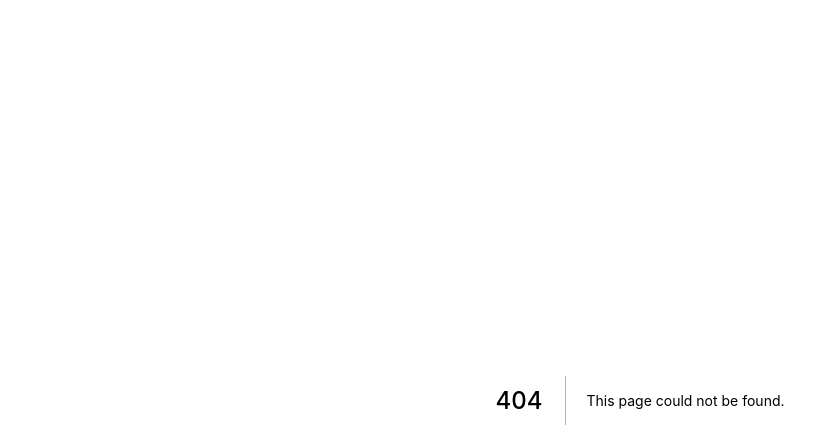
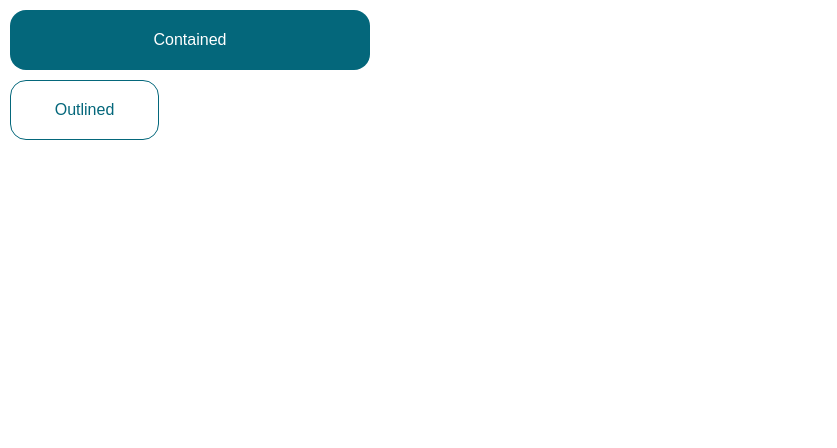
Before and after one commit to DiyazMukhanov/express-english, a Next.js app: page /test in a window 1280 px wide. Before the commit this address had no page. Shown: the top 448 px of the page, without its empty margins (0-837 px from the left). Built offline with nearby package versions, Linux system fonts and the light colour scheme.

Commit message:
Initializacia projecta

```diff
--- /dev/null
+++ b/components/Button/Button.module.scss
@@ -0,0 +1,46 @@
+.button {
+  display: flex;
+  justify-content: center;
+  align-items: center;
+  padding: 16px 28px 16px 28px;
+  min-width: fit-content;
+  border: none;
+  border-radius: 16px;
+  cursor: pointer;
+  transition: all .25s ease-in-out;
+}
+
+.large {
+  height: 67px;
+  font-size: 18px;
+}
+
+.medium {
+  height: 60px;
+  font-size: 16px;
+}
+
+.small {
+  height: 45px;
+  font-size: 14px;
+}
+
+.contained {
+  color: var(--color-white);
+  background-color: var(--color-primary);
+
+  &:hover {
+    background-color: var(--color-ocean);
+  }
+}
+
+.outlined {
+  color: var(--color-primary);
+  background-color: var(--color-white);
+  border: 1px solid var(--color-primary);
+
+  &:hover {
+    background-color: var(--color-primary);
+    color: var(--color-white);
+  }
+}
--- /dev/null
+++ b/components/Button/index.js
@@ -0,0 +1,28 @@
+import styles from './Button.module.scss'
+import classNames from 'classnames'
+
+export const Button = ({
+    children,
+    className,
+    onClick,
+    variant = 'contained',
+    size = 'medium'
+                       }) => {
+    const classes = classNames(styles.button,
+        styles[variant],
+        styles[size],
+        className
+        )
+
+    const handleClick = event => {
+        onclick(event);
+    }
+
+    return (
+        <button
+        className={classes}
+        onClick={handleClick}
+    >
+            {children}
+        </button>);
+}
--- a/package.json
+++ b/package.json
@@ -9,9 +9,11 @@
     "lint": "next lint"
   },
   "dependencies": {
+    "classnames": "^2.3.2",
     "next": "12.3.1",
     "react": "18.2.0",
-    "react-dom": "18.2.0"
+    "react-dom": "18.2.0",
+    "sass": "^1.49.0"
   },
   "devDependencies": {
     "eslint": "8.25.0",
--- a/pages/_app.js
+++ b/pages/_app.js
@@ -1,4 +1,4 @@
-import '../styles/globals.css'
+import '../styles/globals.scss'
 
 function MyApp({ Component, pageProps }) {
   return <Component {...pageProps} />
--- a/pages/api/hello.js
+++ /dev/null
@@ -1,5 +0,0 @@
-// Next.js API route support: https://nextjs.org/docs/api-routes/introduction
-
-export default function handler(req, res) {
-  res.status(200).json({ name: 'John Doe' })
-}
--- /dev/null
+++ b/pages/test.js
@@ -0,0 +1,12 @@
+import {Button} from "../components/Button"
+import styles from "./test.module.scss"
+import classNames from "classnames"
+
+export default function Test() {
+    return (
+        <div>
+            <Button variant='contained' className={classNames(styles.button, styles.wide)}>Contained</Button>
+            <Button variant='outlined' className={classNames(styles.button, styles.normalWidth)}>Outlined</Button>
+        </div>
+    )
+}
--- /dev/null
+++ b/pages/test.module.scss
@@ -0,0 +1,11 @@
+.button {
+  margin: 10px;
+}
+
+.wide {
+  width: 360px;
+}
+
+.normalWidth {
+  width: 149px;
+}
--- /dev/null
+++ b/styles/_variables.scss
@@ -0,0 +1,8 @@
+:root {
+  --color-primary: #04677B;
+  --color-white: #ffffff;
+  --color-ocean: #00516C;
+
+  --brand-font: "Manrope", "Muller", -apple-system, "BlinkMacSystemFont", Segoe UI, "Roboto", Oxygen,
+  Ubuntu, "Cantarell", Fira Sans, Droid Sans, Helvetica Neue, sans-serif;
+}
--- a/styles/globals.css
+++ /dev/null
@@ -1,26 +0,0 @@
-html,
-body {
-  padding: 0;
-  margin: 0;
-  font-family: -apple-system, BlinkMacSystemFont, Segoe UI, Roboto, Oxygen,
-    Ubuntu, Cantarell, Fira Sans, Droid Sans, Helvetica Neue, sans-serif;
-}
-
-a {
-  color: inherit;
-  text-decoration: none;
-}
-
-* {
-  box-sizing: border-box;
-}
-
-@media (prefers-color-scheme: dark) {
-  html {
-    color-scheme: dark;
-  }
-  body {
-    color: white;
-    background: black;
-  }
-}
--- /dev/null
+++ b/styles/globals.scss
@@ -0,0 +1,13 @@
+@import url('https://fonts.googleapis.com/css2?family=Manrope&family=Roboto:wght@100&display=swap');
+@import "variables";
+
+html {
+  font-size: 16px;
+}
+
+html,
+body {
+  padding: 0;
+  margin: 0;
+  font-family: var(--brand-font);
+}
```
Also changed, not shown: pages/index.js (+2 -64 lines), styles/Home.module.css (deleted, +0 -129 lines), 1 other file (tests, documents, lock files or other folders).
